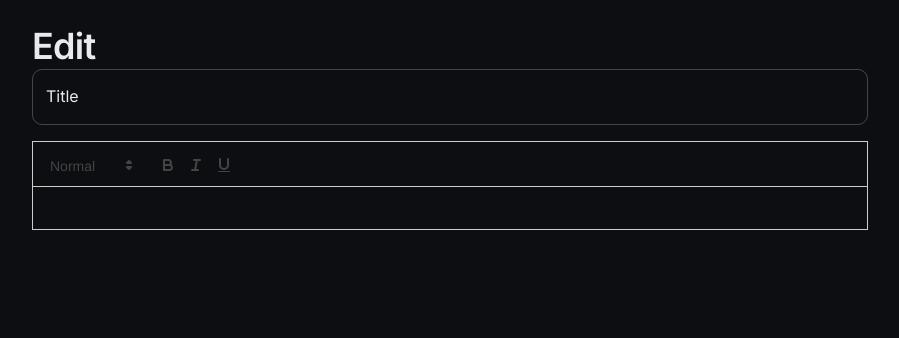
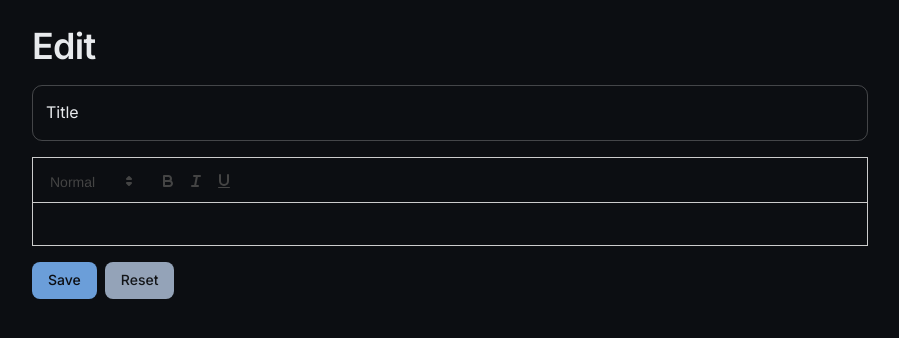
Before and after one commit to asibilla/website-admin, a Next.js app: page /edit in a window 1280 px wide. Shown: the top 338 px of the page, without its empty margins (190-1089 px from the left). Built offline with nearby package versions, Linux system fonts and the light colour scheme; what @mui/material-nextjs would draw is missing.

Commit message:
chore: setup api endpoints

```diff
--- /dev/null
+++ b/app/api/write-article/route.ts
@@ -0,0 +1,39 @@
+import { defaultProvider } from '@aws-sdk/credential-provider-node';
+import { AwsClient } from 'aws4fetch';
+import { NextResponse } from 'next/server';
+
+import { API_URL, WRITE_ARTICLE_PATH } from '@/constants';
+import type { GetArticleResponseItem, WriteArticleRequest } from '@/types';
+
+async function getAwsClient() {
+  const credentials = await defaultProvider()();
+  return new AwsClient({
+    accessKeyId: credentials.accessKeyId,
+    secretAccessKey: credentials.secretAccessKey,
+    sessionToken: credentials.sessionToken,
+    region: 'us-east-1',
+    service: 'execute-api',
+  });
+}
+
+async function writeArticle(request: Request, method: 'PUT' | 'PATCH') {
+  const aws = await getAwsClient();
+  const article = (await request.json()) as GetArticleResponseItem;
+  const body: WriteArticleRequest = { item: article };
+
+  const response = await aws.fetch(`${API_URL}${WRITE_ARTICLE_PATH}`, {
+    method,
+    headers: { 'Content-Type': 'application/json' },
+    body: JSON.stringify(body),
+  });
+
+  return NextResponse.json(await response.json(), { status: response.status });
+}
+
+export async function PUT(request: Request) {
+  return writeArticle(request, 'PUT');
+}
+
+export async function PATCH(request: Request) {
+  return writeArticle(request, 'PATCH');
+}
--- a/app/edit/page.tsx
+++ b/app/edit/page.tsx
@@ -2,21 +2,49 @@
 import { Typography } from '@mui/material';
 import { useSearchParams } from 'next/navigation';
 import type { FC } from 'react';
+import { v4 } from 'uuid';
 
 import ContentContainer from '@/components/ContentContainer';
 import EditArticleForm from '@/components/EditArticleForm';
+import type { GetArticleContent } from '@/types';
 
 const Edit: FC = () => {
   const searchParams = useSearchParams();
   const articleId = searchParams.get('articleId');
   const articleType = searchParams.get('articleType');
+  const isNew = articleId === 'new';
+
+  const defaultValues: GetArticleContent = {
+    body: '',
+    title: '',
+  };
+
+  const submitArticle = async (data: GetArticleContent) => {
+    const id = isNew ? v4() : articleId;
+    const method = isNew ? 'PUT' : 'PATCH';
+    await fetch(`/api/write-article`, {
+      method,
+      headers: { 'Content-Type': 'application/json' },
+      body: JSON.stringify({
+        'article-id': id,
+        'article-type': articleType,
+        content: {
+          body: data.body,
+          title: data.title,
+        },
+      }),
+    });
+  };
 
   return (
     <ContentContainer>
-      <Typography variant="h1">
+      <Typography sx={{ marginBottom: 2 }} variant="h1">
         Edit {articleId} {articleType}
       </Typography>
-      <EditArticleForm />
+      <EditArticleForm
+        defaultValues={defaultValues}
+        submitArticle={submitArticle}
+      />
     </ContentContainer>
   );
 };
--- a/components/ArticleBodyTextArea.tsx
+++ b/components/ArticleBodyTextArea.tsx
@@ -1,20 +1,36 @@
 'use client';
-import { useEffect, useRef, type FC } from 'react';
+import { useEffect, useRef, useState, type FC } from 'react';
 
 import 'quill/dist/quill.snow.css';
+
+type QuillInstance = InstanceType<Awaited<typeof import('quill')>['default']>;
 
 interface EditorProps {
   onChange: (content: string) => void;
   value: string;
 }
 
+const EMPTY_QUILL_HTML = '<p><br></p>';
+
+const normalizeQuillHtml = (html: string) =>
+  html === EMPTY_QUILL_HTML ? '' : html;
+
+const setQuillHtml = (quill: QuillInstance, html: string) => {
+  const nextHtml = html || '';
+  if (normalizeQuillHtml(quill.root.innerHTML) === nextHtml) return;
+
+  const selection = quill.getSelection();
+  quill.root.innerHTML = nextHtml;
+  if (selection) {
+    quill.setSelection(selection);
+  }
+};
+
 const ArticleBodyTextArea: FC<EditorProps> = ({ onChange, value }) => {
   const containerRef = useRef<HTMLDivElement>(null);
-  const quillRef = useRef<InstanceType<
-    Awaited<typeof import('quill')>['default']
-  > | null>(null);
-
+  const quillRef = useRef<QuillInstance | null>(null);
   const onTextChangeRef = useRef(onChange);
+  const [isReady, setIsReady] = useState(false);
 
   useEffect(() => {
     onTextChangeRef.current = onChange;
@@ -25,7 +41,7 @@ const ArticleBodyTextArea: FC<EditorProps> = ({ onChange, value }) => {
     if (!container) return;
 
     let cancelled = false;
-    let quill: InstanceType<Awaited<typeof import('quill')>['default']>;
+    let quill: QuillInstance;
 
     const init = async () => {
       const { default: Quill } = await import('quill');
@@ -48,13 +64,11 @@ const ArticleBodyTextArea: FC<EditorProps> = ({ onChange, value }) => {
 
       quillRef.current = quill;
 
-      if (value) {
-        quill.root.innerHTML = value;
-      }
+      quill.on('text-change', () => {
+        onTextChangeRef.current(normalizeQuillHtml(quill.root.innerHTML));
+      });
 
-      quill.on('text-change', () => {
-        onTextChangeRef.current(quill.root.innerHTML);
-      });
+      setIsReady(true);
     };
 
     void init();
@@ -63,10 +77,16 @@ const ArticleBodyTextArea: FC<EditorProps> = ({ onChange, value }) => {
       cancelled = true;
       quillRef.current = null;
       container.innerHTML = '';
+      setIsReady(false);
     };
-    // Quill is initialized once; `value` is only applied on first mount.
-    // eslint-disable-next-line react-hooks/exhaustive-deps -- intentional
   }, []);
+
+  useEffect(() => {
+    const quill = quillRef.current;
+    if (!quill || !isReady) return;
+
+    setQuillHtml(quill, value);
+  }, [value, isReady]);
 
   return <div ref={containerRef} className="quill-editor-wrapper" />;
 };
--- a/components/EditArticleForm.tsx
+++ b/components/EditArticleForm.tsx
@@ -1,22 +1,60 @@
-import { TextField } from '@mui/material';
+import { Button, TextField } from '@mui/material';
 import type { FC } from 'react';
+import { Controller, useForm, useWatch } from 'react-hook-form';
 
 import ArticleBodyTextArea from '@/components/ArticleBodyTextArea';
 import { EditArticleTextInputContainer } from '@/components/EditArticleFormInputContainers';
+import type { GetArticleContent } from '@/types';
 
-const EditArticleForm: FC = () => {
-  const onArticleBodyChange = (body: string) => {
-    console.log(body);
+const EditArticleForm: FC<{
+  defaultValues: GetArticleContent;
+  submitArticle: (data: GetArticleContent) => void;
+}> = ({ defaultValues, submitArticle }) => {
+  const { control, handleSubmit, reset } = useForm({ defaultValues });
+
+  const title = useWatch({ control, name: 'title' });
+  const body = useWatch({ control, name: 'body' });
+
+  const onSubmit = () => {
+    submitArticle({ body, title });
   };
 
   return (
-    <form>
+    <form onSubmit={handleSubmit(onSubmit)}>
       <EditArticleTextInputContainer>
-        <TextField label="Title" name="title" fullWidth />
+        <Controller
+          control={control}
+          name="title"
+          render={({ field }) => (
+            <TextField label="Title" fullWidth {...field} />
+          )}
+        />
       </EditArticleTextInputContainer>
       <EditArticleTextInputContainer>
-        <ArticleBodyTextArea onChange={onArticleBodyChange} value={''} />
+        <Controller
+          control={control}
+          name="body"
+          render={({ field }) => <ArticleBodyTextArea {...field} />}
+        />
       </EditArticleTextInputContainer>
+      <Button
+        sx={{ marginRight: 1 }}
+        type="submit"
+        variant="contained"
+        color="primary"
+      >
+        Save
+      </Button>
+      <Button
+        type="button"
+        variant="contained"
+        color="secondary"
+        onClick={() => {
+          reset(defaultValues);
+        }}
+      >
+        Reset
+      </Button>
     </form>
   );
 };
--- a/constants/index.ts
+++ b/constants/index.ts
@@ -1,4 +1,4 @@
 export const API_URL = 'https://api.andysibilla.com';
+export const ARTICLE_TYPES = ['homepage', 'article'];
 export const GET_ARTICLE_PATH = '/api/get-article';
-
-export const ARTICLE_TYPES = ['homepage', 'article'];
+export const WRITE_ARTICLE_PATH = '/api/write-article';
--- a/package.json
+++ b/package.json
@@ -11,14 +11,18 @@
     "start": "next start"
   },
   "dependencies": {
+    "@aws-sdk/credential-provider-node": "^3.972.57",
     "@emotion/react": "^11.14.0",
     "@emotion/styled": "^11.14.1",
     "@mui/material": "^9.0.1",
     "@mui/material-nextjs": "^9.0.1",
+    "aws4fetch": "^1.0.20",
     "next": "16.0.5",
     "quill": "^2.0.3",
     "react": "19.2.0",
-    "react-dom": "19.2.0"
+    "react-dom": "19.2.0",
+    "react-hook-form": "^7.79.0",
+    "uuid": "^14.0.1"
   },
   "devDependencies": {
     "@tailwindcss/postcss": "^4",
--- a/types/index.ts
+++ b/types/index.ts
@@ -13,6 +13,8 @@ export type GetArticleContentItem = {
   body: string;
   title: string;
 };
+
+export type GetArticleContent = Pick<GetArticleContentItem, 'title' | 'body'>;
 
 export type GetArticleErrorResponse = {
   error: Error;
@@ -30,3 +32,7 @@ export type GetArticleResponseItem = {
 export type GetArticleResponse = {
   response: GetArticleResponseItem[];
 };
+
+export type WriteArticleRequest = {
+  item: GetArticleResponseItem;
+};
```
Also changed, not shown: buildspec.yml (deleted, +0 -13 lines), 1 other file (tests, documents, lock files or other folders).
